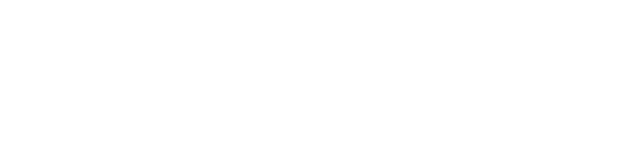
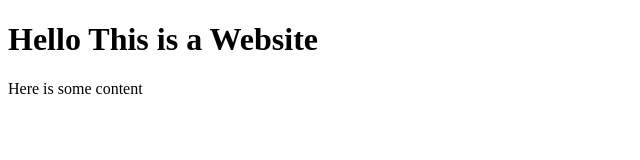
Before and after one commit to ISTIFANUS-N/test-repo, a plain HTML site: page index.html in a window 1280 px wide. Shown: the whole page, without its empty margins (0-640 px from the left). Drawn offline with Linux system fonts and the light colour scheme.

Commit message:
added content to index.html
added a h1 and p tag content

```diff
--- a/index.html
+++ b/index.html
@@ -6,6 +6,9 @@
     <title>Document</title>
 </head>
 <body>
-
+    <div class="container">
+        <h1>Hello This is a Website</h1>
+        <p>Here is some content</p>
+    </div>
 </body>
 </html>
```
